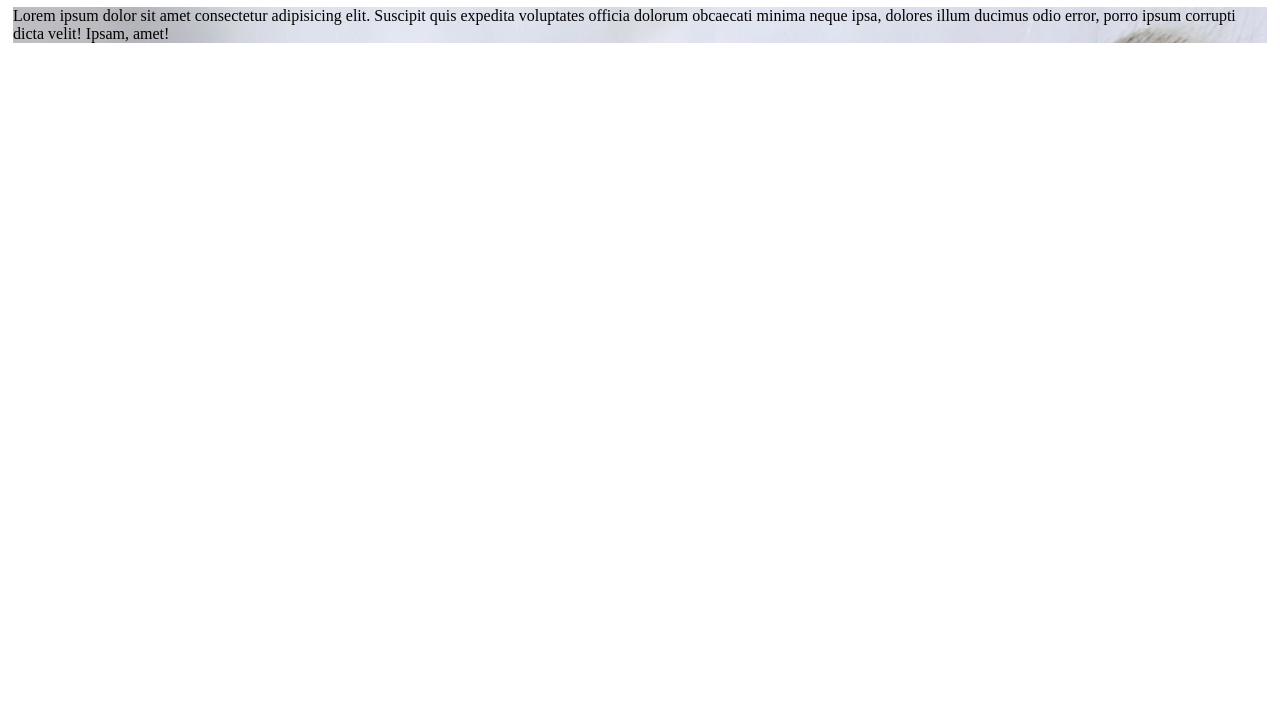
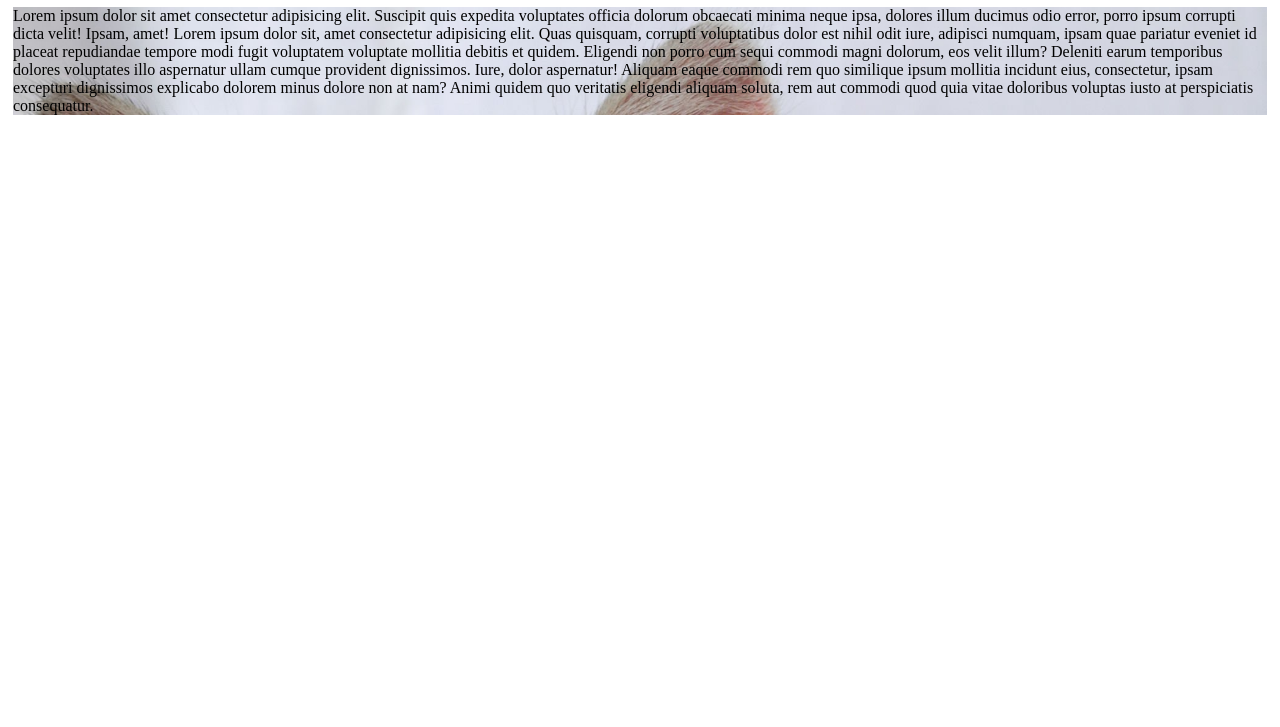
Before and after one commit to mariamarjan/my-prob-repo, a plain HTML site: page int.html in a window 1280 px wide. Shown: the part 73-800 px from the top of the page. Drawn offline with Linux system fonts and the light colour scheme.

Commit message:
newly edited text

```diff
--- a/int.html
+++ b/int.html
@@ -9,7 +9,7 @@
 <body>
     <h1>there is a beautiful world</h1>
     <div>
-        <p>Lorem ipsum dolor sit amet consectetur adipisicing elit. Suscipit quis expedita voluptates officia dolorum obcaecati minima neque ipsa, dolores illum ducimus odio error, porro ipsum corrupti dicta velit! Ipsam, amet!</p>
+        <p>Lorem ipsum dolor sit amet consectetur adipisicing elit. Suscipit quis expedita voluptates officia dolorum obcaecati minima neque ipsa, dolores illum ducimus odio error, porro ipsum corrupti dicta velit! Ipsam, amet! Lorem ipsum dolor sit, amet consectetur adipisicing elit. Quas quisquam, corrupti voluptatibus dolor est nihil odit iure, adipisci numquam, ipsam quae pariatur eveniet id placeat repudiandae tempore modi fugit voluptatem voluptate mollitia debitis et quidem. Eligendi non porro cum sequi commodi magni dolorum, eos velit illum? Deleniti earum temporibus dolores voluptates illo aspernatur ullam cumque provident dignissimos. Iure, dolor aspernatur! Aliquam eaque commodi rem quo similique ipsum mollitia incidunt eius, consectetur, ipsam excepturi dignissimos explicabo dolorem minus dolore non at nam? Animi quidem quo veritatis eligendi aliquam soluta, rem aut commodi quod quia vitae doloribus voluptas iusto at perspiciatis consequatur.</p>
     </div>
 
 </body>
--- a/main.css
+++ b/main.css
@@ -1,4 +1,6 @@
 div{
     background-image: url(cat.jpg);
+    background-size: cover;
+    background-repeat: no-repeat;
     margin: 5px;
 }
```
